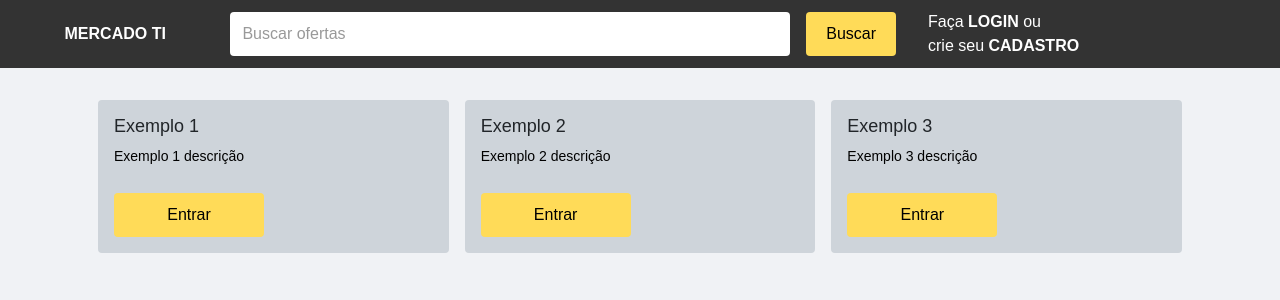
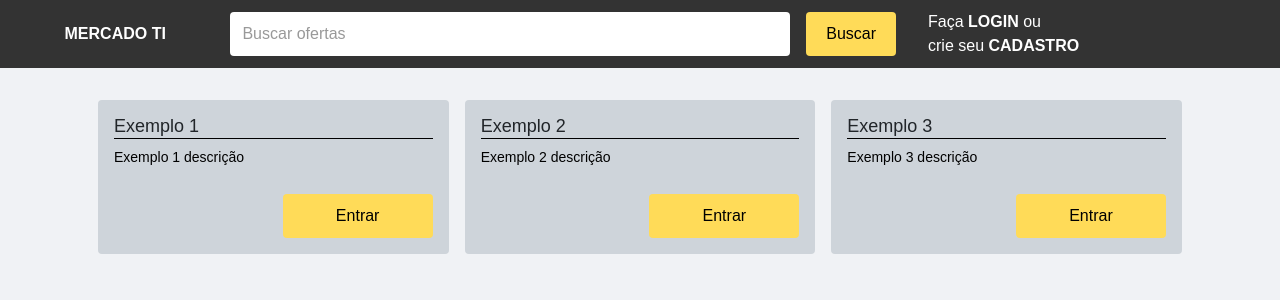
Before and after one commit to alvarolealdl/it-marketplace, a React (Vite) app: page / in a window 1280 px wide. Shown: the top 300 px of the page. Built offline with nearby package versions, Linux system fonts and the light colour scheme; no server answers; data requests are answered from the project's data file.

Commit message:
[ITMKTPL] Update card style

```diff
--- a/src/styles/Home.scss
+++ b/src/styles/Home.scss
@@ -12,11 +12,13 @@
     &__card {
       background-color: $medium-gray;
       border-radius: 0.25rem;
+      display: grid;
+      grid-template-rows: min-content;
       padding: 1rem;
       width: 100%;
 
-      &:nth-child(odd) {
-        margin-right: 1rem;
+      h3 {
+        border-bottom: 1px solid #000;
       }
 
       &__title {
@@ -30,11 +32,13 @@
       }
 
       &__btn {
+        align-self: end;
         background-color: $primary;
         border: none;
         border-radius: 0.25rem;
         color: $black;
         cursor: pointer;
+        justify-self: end;
         margin-top: 0.625rem;
         padding: 0.625rem 1.25rem;
         width: 9.375rem;
```
